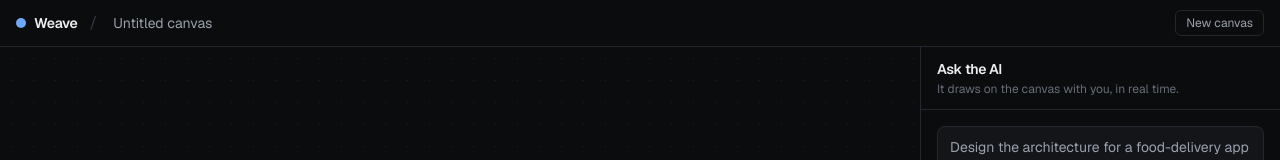
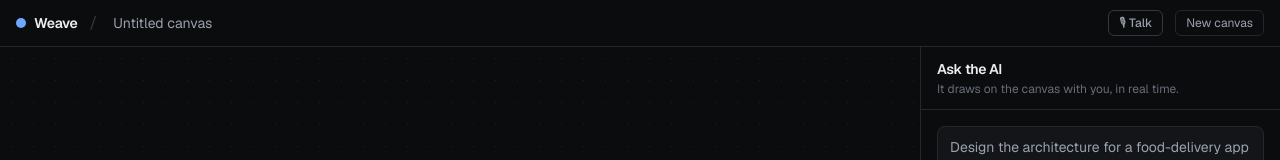
Before and after one commit to justshipai/boardwalk, a Next.js app: page / in a window 1280 px wide. Shown: the top 160 px of the page. Built offline with nearby package versions, Linux system fonts and the light colour scheme.

Commit message:
feat(voice): talk to Weave — a Realtime voice that draws on the canvas as you speak

```diff
--- /dev/null
+++ b/app/api/realtime/session/route.ts
@@ -0,0 +1,29 @@
+import { NextResponse } from 'next/server';
+
+// Mints a short-lived Realtime client secret so the browser can open a WebRTC voice session
+// without ever seeing the API key. Returns 501 until OPENAI_API_KEY is set.
+const DEFAULT_MODEL = 'gpt-realtime-2';
+const DEFAULT_VOICE = 'marin';
+const isValidModel = (m: string) => /^gpt-realtime(-\d|$)/.test(m) && m !== 'gpt-realtime-2.1';
+
+export async function POST() {
+  const apiKey = process.env.OPENAI_API_KEY;
+  if (!apiKey) {
+    return NextResponse.json({ error: 'Voice is not configured. Set OPENAI_API_KEY to enable it.' }, { status: 501 });
+  }
+
+  const configured = process.env.REALTIME_MODEL?.trim();
+  const model = configured && isValidModel(configured) ? configured : DEFAULT_MODEL;
+
+  const res = await fetch('https://api.openai.com/v1/realtime/client_secrets', {
+    method: 'POST',
+    headers: { Authorization: `Bearer ${apiKey}`, 'Content-Type': 'application/json' },
+    body: JSON.stringify({ session: { type: 'realtime', model, audio: { output: { voice: DEFAULT_VOICE } } } }),
+  });
+
+  const data = await res.json();
+  if (!res.ok) {
+    return NextResponse.json({ error: 'Could not create a voice session', detail: data }, { status: 502 });
+  }
+  return NextResponse.json({ ...data, model: data?.session?.model ?? model });
+}
--- a/src/components/canvas/CanvasRoot.tsx
+++ b/src/components/canvas/CanvasRoot.tsx
@@ -4,6 +4,7 @@ import { useEffect, useRef, useState } from 'react';
 import { startWebMcpSync } from '@/actions/webmcp';
 import { useAgent } from '@/agent/useAgent';
 import { useCanvas } from '@/canvas/canvas-store';
+import { useVoice } from '@/realtime/useVoice';
 import { CanvasBoard } from './CanvasBoard';
 import { ToolActivityFeed } from './ToolActivityFeed';
 
@@ -16,6 +17,7 @@ const EXAMPLES = [
 export function CanvasRoot() {
   const started = useRef(false);
   const agent = useAgent();
+  const voice = useVoice();
   const nodes = useCanvas((s) => s.nodes);
   const title = useCanvas((s) => s.title);
   const clear = useCanvas((s) => s.clear);
@@ -60,6 +62,32 @@ export function CanvasRoot() {
               <span className="h-1.5 w-1.5 animate-ping rounded-full bg-brand" /> AI is drawing…
             </span>
           )}
+
+          {voice.status === 'connected' ? (
+            <div className="flex items-center gap-2">
+              <span className="flex items-center gap-1.5 text-xs text-accepted">
+                <span className={`h-2 w-2 rounded-full ${voice.speaking ? 'bg-material' : 'bg-accepted'} ${voice.speaking ? 'animate-ping' : ''}`} />
+                {voice.speaking ? 'Weave is speaking' : 'Listening'}
+              </span>
+              <button type="button" onClick={voice.toggleMute} className="rounded-md border border-border-strong px-2.5 py-1 text-xs text-text-muted transition hover:text-text">
+                {voice.muted ? 'Unmute' : 'Mute'}
+              </button>
+              <button type="button" onClick={voice.disconnect} className="rounded-md border border-border-strong px-2.5 py-1 text-xs text-text-muted transition hover:text-critical">
+                End voice
+              </button>
+            </div>
+          ) : (
+            <button
+              type="button"
+              onClick={voice.connect}
+              disabled={voice.status === 'connecting'}
+              className="rounded-md border border-border-strong px-2.5 py-1 text-xs font-medium text-text-muted transition hover:text-text disabled:opacity-50"
+              title={voice.error ?? 'Talk to the AI and draw by voice'}
+            >
+              {voice.status === 'connecting' ? 'Connecting…' : '🎙 Talk'}
+            </button>
+          )}
+
           <button type="button" onClick={clear} className="rounded-md border border-border px-2.5 py-1 text-xs text-text-muted transition hover:text-text">
             New canvas
           </button>
--- /dev/null
+++ b/src/realtime/useVoice.ts
@@ -0,0 +1,199 @@
+'use client';
+
+import { useCallback, useRef, useState } from 'react';
+import { executeAction, toRealtimeTools } from '@/actions/registry';
+
+export type VoiceStatus = 'idle' | 'connecting' | 'connected' | 'error';
+
+interface RealtimeEvent {
+  type: string;
+  name?: string;
+  call_id?: string;
+  arguments?: string;
+  error?: { message?: string };
+}
+
+const INSTRUCTIONS = `You are a collaborative diagramming partner sharing a live canvas with the user, speaking by voice. You draw and edit the canvas by calling the tools (add_node, connect_nodes, update_node, auto_layout, delete_node, set_title, get_canvas). The user sees every change instantly.
+
+- When the user asks you to draw, add, connect or change something, DO IT with the tools — then say one short sentence confirming what you drew. Use short labels (2-4 words).
+- After building a new diagram, call auto_layout to tidy it.
+- Before changing an existing diagram, call get_canvas and refer to nodes by their label.
+- Use colour meaningfully: red for risks, green for done, amber for in-progress, blue for systems.
+- You and the user draw on the SAME canvas together — build on what they add. Keep every spoken reply to one short sentence; the diagram is the output, not talk.`;
+
+function extractSecret(session: Record<string, unknown>): string | null {
+  if (typeof session.value === 'string') return session.value;
+  const cs = session.client_secret as { value?: string } | string | undefined;
+  if (typeof cs === 'string') return cs;
+  if (cs && typeof cs.value === 'string') return cs.value;
+  return null;
+}
+
+export function useVoice() {
+  const [status, setStatus] = useState<VoiceStatus>('idle');
+  const [error, setError] = useState<string | null>(null);
+  const [muted, setMuted] = useState(false);
+  const [speaking, setSpeaking] = useState(false);
+
+  const pc = useRef<RTCPeerConnection | null>(null);
+  const dc = useRef<RTCDataChannel | null>(null);
+  const mic = useRef<MediaStream | null>(null);
+  const audio = useRef<HTMLAudioElement | null>(null);
+
+  const send = (payload: object) => dc.current?.readyState === 'open' && dc.current.send(JSON.stringify(payload));
+
+  const pushSession = useCallback((withGreeting: boolean) => {
+    send({
+      type: 'session.update',
+      session: {
+        type: 'realtime',
+        instructions: INSTRUCTIONS,
+        tools: toRealtimeTools(),
+        tool_choice: 'auto',
+        audio: {
+          input: { turn_detection: { type: 'server_vad', threshold: 0.55, silence_duration_ms: 700, create_response: true, interrupt_response: true } },
+        },
+      },
+    });
+    if (withGreeting) {
+      send({
+        type: 'response.create',
+        response: { instructions: 'Greet the user in one short sentence and invite them to tell you what to draw.', tool_choice: 'none' },
+      });
+    }
+  }, []);
+
+  const handleEvent = useCallback(
+    (evt: RealtimeEvent) => {
+      switch (evt.type) {
+        case 'response.function_call_arguments.done': {
+          if (!evt.name || !evt.call_id) return;
+          let args: Record<string, unknown> = {};
+          try {
+            args = evt.arguments ? JSON.parse(evt.arguments) : {};
+          } catch {
+            args = {};
+          }
+          const outcome = executeAction(evt.name, args);
+          send({
+            type: 'conversation.item.create',
+            item: { type: 'function_call_output', call_id: evt.call_id, output: JSON.stringify({ summary: outcome.summary, ...(outcome.data ?? {}) }) },
+          });
+          send({ type: 'session.update', session: { type: 'realtime', tools: toRealtimeTools() } });
+          send({ type: 'response.create' });
+          break;
+        }
+        case 'response.created':
+          setSpeaking(true);
+          break;
+        case 'response.done':
+          setSpeaking(false);
+          break;
+        case 'error':
+          setError(evt.error?.message ?? 'Voice error');
+          break;
+      }
+    },
+    [],
+  );
+
+  const cleanup = useCallback(() => {
+    dc.current?.close();
+    pc.current?.close();
+    mic.current?.getTracks().forEach((t) => t.stop());
+    if (audio.current) audio.current.srcObject = null;
+    dc.current = null;
+    pc.current = null;
+    mic.current = null;
+    setSpeaking(false);
+  }, []);
+
+  const disconnect = useCallback(() => {
+    cleanup();
+    setStatus('idle');
+  }, [cleanup]);
+
+  const connect = useCallback(async () => {
+    setStatus('connecting');
+    setError(null);
+
+    // unlock audio inside the click gesture
+    if (!audio.current) {
+      const el = new Audio();
+      el.autoplay = true;
+      el.setAttribute('playsinline', '');
+      try {
+        el.style.display = 'none';
+        document.body.appendChild(el);
+      } catch {
+        /* detached playback still works in most browsers */
+      }
+      audio.current = el;
+    }
+    audio.current.play().catch(() => {});
+
+    try {
+      const res = await fetch('/api/realtime/session', { method: 'POST' });
+      if (!res.ok) {
+        const body = await res.json().catch(() => ({}));
+        throw new Error(body.error ?? 'Voice is not available right now.');
+      }
+      const session = await res.json();
+      const secret = extractSecret(session);
+      if (!secret) throw new Error('No usable session token.');
+      const model = (session.model as string) ?? 'gpt-realtime-2';
+
+      const peer = new RTCPeerConnection();
+      peer.ontrack = (e) => {
+        if (audio.current) {
+          audio.current.srcObject = e.streams[0];
+          audio.current.play().catch(() => {});
+        }
+      };
+      try {
+        const stream = await navigator.mediaDevices.getUserMedia({ audio: true });
+        mic.current = stream;
+        stream.getTracks().forEach((t) => peer.addTrack(t, stream));
+      } catch {
+        peer.addTransceiver('audio', { direction: 'recvonly' });
+      }
+
+      const channel = peer.createDataChannel('oai-events');
+      dc.current = channel;
+      channel.onopen = () => {
+        pushSession(true);
+        setStatus('connected');
+      };
+      channel.onmessage = (e) => {
+        try {
+          handleEvent(JSON.parse(e.data));
+        } catch {
+          /* ignore non-JSON */
+        }
+      };
+
+      const offer = await peer.createOffer();
+      await peer.setLocalDescription(offer);
+      const sdpRes = await fetch(`https://api.openai.com/v1/realtime/calls?model=${encodeURIComponent(model)}`, {
+        method: 'POST',
+        body: offer.sdp,
+        headers: { Authorization: `Bearer ${secret}`, 'Content-Type': 'application/sdp' },
+      });
+      if (!sdpRes.ok) throw new Error('Could not establish the audio connection.');
+      await peer.setRemoteDescription({ type: 'answer', sdp: await sdpRes.text() });
+      pc.current = peer;
+    } catch (err) {
+      cleanup();
+      setError(err instanceof Error ? err.message : 'Could not connect.');
+      setStatus('error');
+    }
+  }, [cleanup, handleEvent, pushSession]);
+
+  const toggleMute = useCallback(() => {
+    const next = !muted;
+    mic.current?.getAudioTracks().forEach((t) => (t.enabled = !next));
+    setMuted(next);
+  }, [muted]);
+
+  return { status, error, muted, speaking, connect, disconnect, toggleMute };
+}
```
